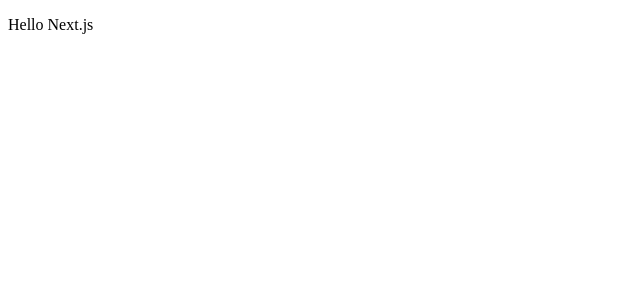
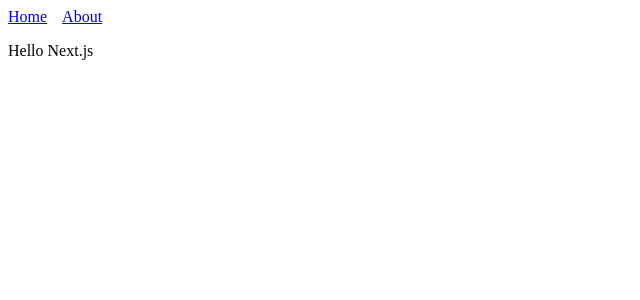
Before and after one commit to chanhohang/oauth-server, a Next.js app: page / in a window 1280 px wide. Shown: the top 300 px of the page, without its empty margins (0-640 px from the left). Built offline with nearby package versions, Linux system fonts and the light colour scheme.

Commit message:
Picking up on nextjs tutorial

```diff
--- /dev/null
+++ b/pages/components/Header.js
@@ -0,0 +1,19 @@
+import Link from 'next/link'
+import React from 'react'
+
+const linkStyle = {
+  marginRight: 15
+}
+
+const Header = () => (
+    <div>
+        <Link href="/">
+          <a style={linkStyle}>Home</a>
+        </Link>
+        <Link href="/about">
+          <a style={linkStyle}>About</a>
+        </Link>
+    </div>
+)
+
+export default Header
--- /dev/null
+++ b/pages/index.js
@@ -0,0 +1,12 @@
+'use strict';
+
+import React from 'react'
+
+import Header from './components/Header'
+
+export default () => (
+  <div>
+    <Header />
+    <p>Hello Next.js</p>
+  </div>
+)
--- a/src/app/app.js
+++ b/src/app/app.js
@@ -11,7 +11,8 @@
 // GUI
 const next = require('next');
 const dev = process.env.NODE_ENV !== 'production';
-const app = next({ dir: './src/pages', dev });
+// const app = next({ dir: './src/pages', dev });
+const app = next({ dev });
 const handle = app.getRequestHandler();
 
 function nextjsServer() {
--- a/src/pages/index.js
+++ /dev/null
@@ -1,9 +0,0 @@
-'use strict';
-
-const Index = () => (
-  <div>
-    <p>Hello Next.js</p>
-  </div>
-)
-
-export default Index
```
Also changed, not shown: pages/about.js (added, +12 -0 lines).
